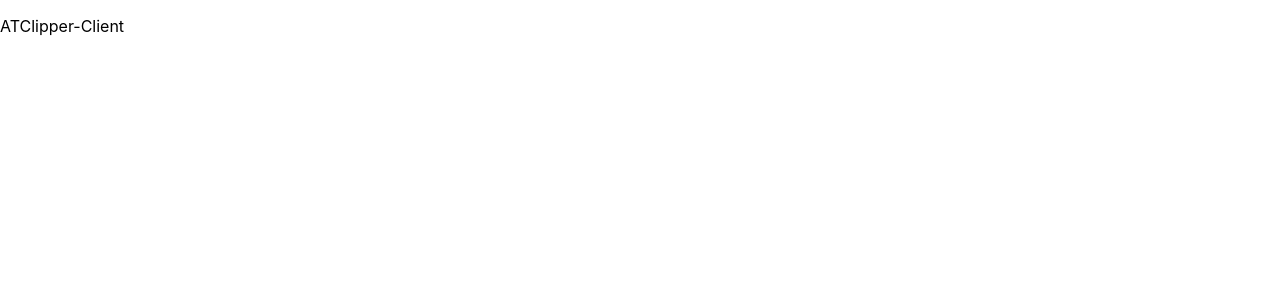
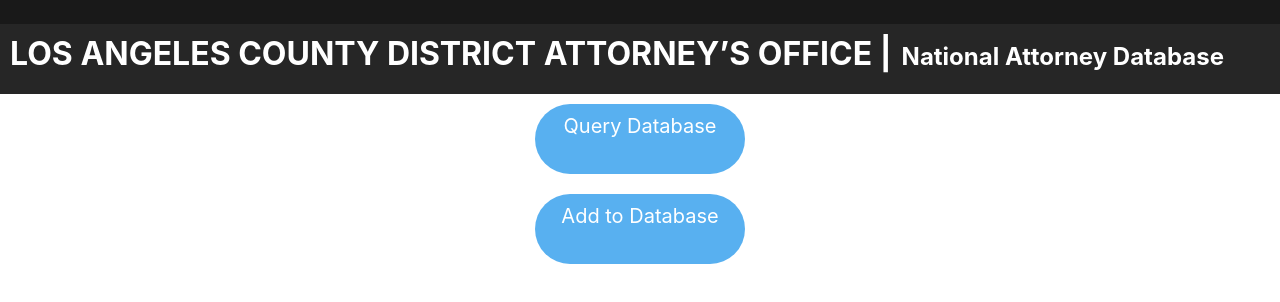
Before and after one commit to zizzard/ATClipper-Client, a React (Create React App) app: page / in a window 1280 px wide. Shown: the top 302 px of the page. Built offline with nearby package versions, Linux system fonts and the light colour scheme.

Commit message:
Added simple home page

```diff
--- a/package.json
+++ b/package.json
@@ -8,6 +8,7 @@
     "@testing-library/user-event": "^7.2.1",
     "react": "^16.13.1",
     "react-dom": "^16.13.1",
+    "react-router-dom": "^5.2.0",
     "react-scripts": "3.4.3"
   },
   "scripts": {
--- a/src/App.css
+++ b/src/App.css
@@ -1,38 +1,52 @@
-.App {
+.main-container {
+  display: flex;
+  flex-direction: column;
+  margin: 0 auto;
+}
+
+.header {
+  width: 100vw;
+  height: 94px;
+  display: flex;
+  flex-direction: column;
+  background-color: #262626;
+}
+
+.header-bar {
+  background-color: #191919;
+  width: 100vw;
+  height: 25px;
+}
+
+.header-text {
+  display: flex;
+  justify-content: flex-start;
+  color: white;
+  padding-left: 10px;
+}
+
+h1,
+h2 {
+  margin-top: 10px;
+}
+
+h2 {
+  padding-top: 8px;
+  padding-left: 10px;
+}
+
+.button {
+  background-color: #58b0f0;
+  height: 50px;
+  width: 200px;
+  padding: 10px 5px;
+  margin: 10px auto;
+  border-radius: 50px;
+  font-size: 20px;
   text-align: center;
 }
 
-.App-logo {
-  height: 40vmin;
-  pointer-events: none;
+.button-link {
+  color: white;
+  text-decoration: none;
 }
-
-@media (prefers-reduced-motion: no-preference) {
-  .App-logo {
-    animation: App-logo-spin infinite 20s linear;
-  }
-}
-
-.App-header {
-  background-color: #282c34;
-  min-height: 100vh;
-  display: flex;
-  flex-direction: column;
-  align-items: center;
-  justify-content: center;
-  font-size: calc(10px + 2vmin);
-  color: white;
-}
-
-.App-link {
-  color: #61dafb;
-}
-
-@keyframes App-logo-spin {
-  from {
-    transform: rotate(0deg);
-  }
-  to {
-    transform: rotate(360deg);
-  }
-}
--- a/src/App.js
+++ b/src/App.js
@@ -1,11 +1,30 @@
 import React from "react";
 import "./App.css";
 
+import Header from "./Header";
+import LinkButton from "./LinkButton";
+
+import { BrowserRouter as Router, Switch, Route } from "react-router-dom";
+
 function App() {
   return (
-    <>
-      <p>ATClipper-Client</p>
-    </>
+    <Router>
+      <Header />
+      <Switch>
+        <Route path="/" exact={true}>
+          <div className="main-container">
+            <LinkButton link="/query" text="Query Database" />
+            <LinkButton link="/add" text="Add to Database" />
+          </div>
+        </Route>
+        <Route path="/query" exact={true}>
+          <p>Query</p>
+        </Route>
+        <Route path="/add" exact={true}>
+          <p>Add</p>
+        </Route>
+      </Switch>
+    </Router>
   );
 }
 
--- /dev/null
+++ b/src/Header.js
@@ -0,0 +1,13 @@
+import React, { useState } from "react";
+
+export default function Header(props) {
+  return (
+    <div className="header">
+      <div className="header-bar"></div>
+      <div className="header-text">
+        <h1>LOS ANGELES COUNTY DISTRICT ATTORNEY’S OFFICE | </h1>
+        <h2>National Attorney Database</h2>
+      </div>
+    </div>
+  );
+}
--- /dev/null
+++ b/src/LinkButton.js
@@ -0,0 +1,16 @@
+import React, { useState } from "react";
+import { Link } from "react-router-dom";
+
+export default function LinkButton(props) {
+  function handleClick() {
+    console.log("Click");
+  }
+
+  return (
+    <div className="button">
+      <Link className="button-link" to={props.link}>
+        {props.text}
+      </Link>
+    </div>
+  );
+}
```
Also changed, not shown: src/index.js (+6 -6 lines), src/serviceWorker.js (+22 -22 lines), 1 other file (tests, documents, lock files or other folders).
